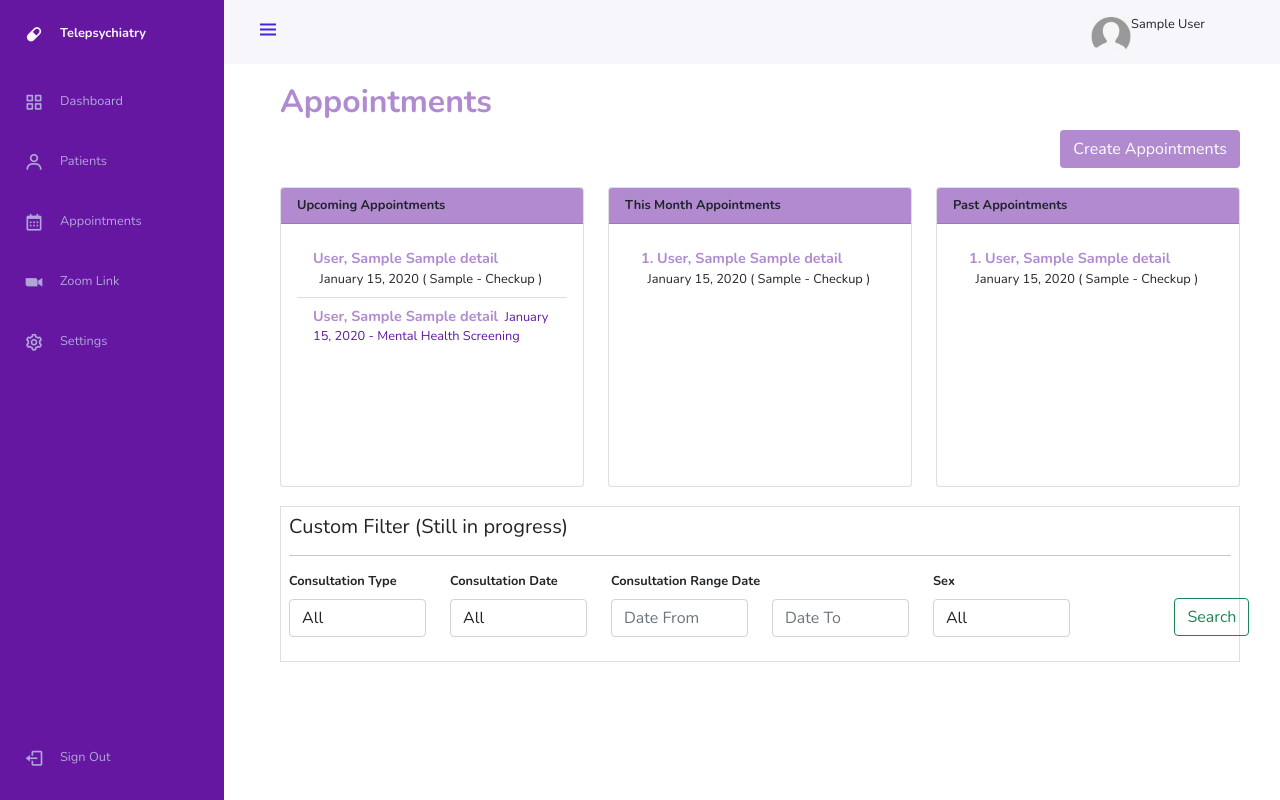
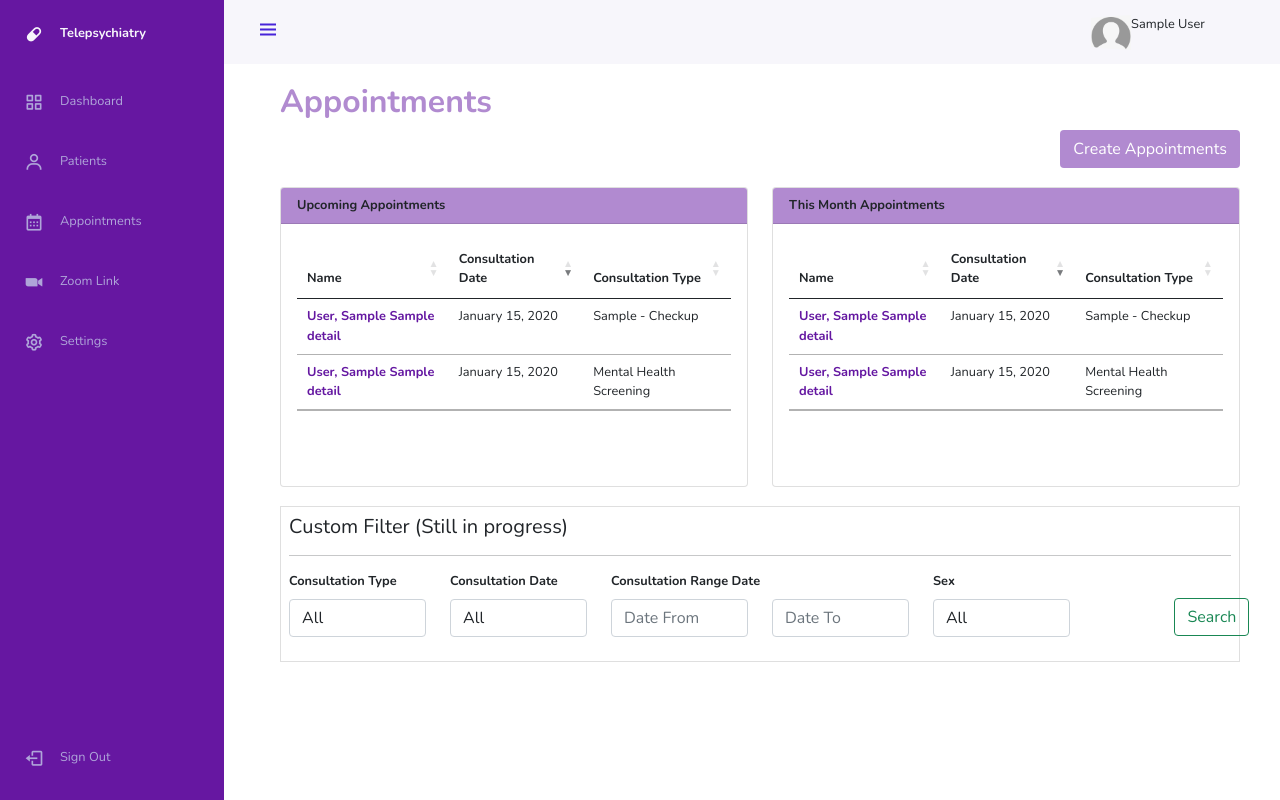
Before and after one commit to poliam/teleconsult_DOST_2023, a Django app: template appointments/templates/appointment_dashboard.html in a window 1280 px wide. Run offline with Django 3.2, Linux system fonts and the light colour scheme; tables that the repository leaves empty hold one stand-in row (values such as "Sample post"); the template is opened without the code that fills it: values that come from a table or form of the project are taken from there, most other values are stand-ins (such as "Sample title", 1, 10 or a date in 2020); form fields are guessed from the names that the template uses; some libraries are stand-ins or nearby versions.

Commit message:
fix minor issue and major issue

```diff
--- a/Teleconsult/templates/dashboard.html
+++ b/Teleconsult/templates/dashboard.html
@@ -75,7 +75,7 @@
 		    				Upcoming Appointment
 		  				</div>
 		  				<div class="card-body">
-		    				<h5 class="card-title">{{ week_consultation.count }}</h5>
+		    				<h5 class="card-title">{{ upcomming_appointment }}</h5>
 		    				<p class="card-text"></p>
 		    				<a href="{% url 'AppointmentList' %}" class="view_more">View More</a>
 		  				</div>
--- a/Teleconsult/views.py
+++ b/Teleconsult/views.py
@@ -28,7 +28,9 @@ def dashboard(request):
 
 	current_date = date.today()
 	future_date = current_date + timedelta(days=7)
-	returnVal['week_consultation'] = encounter.objects.filter(consultation_date__range=(current_date, future_date)).order_by('consultation_date')
+	week_consultation = encounter.objects.filter(consultation_date__range=(current_date, future_date)).order_by('consultation_date')
+	list_of_psychiatric_evaluate = psychiatric_evaluate.objects.filter(evaluation_consultation_date__range=(current_date, future_date)).order_by('evaluation_consultation_date')
+	returnVal['upcomming_appointment'] = week_consultation.count() + list_of_psychiatric_evaluate.count()
 	today_consultation = encounter.objects.filter(consultation_date=current_date).order_by('consultation_date')
 	today_consultation_list = []
 	for consultation in today_consultation:
--- a/appointments/templates/appointment_dashboard.html
+++ b/appointments/templates/appointment_dashboard.html
@@ -49,87 +49,180 @@
 	</div>
 	<br/>
 	<div class="row">
-		<div class="col-sm-4">
+		<div class="col-6">
 			<div class="card appointment_cards">
   				<div class="card-header card_background_color">
     				Upcoming Appointments
   				</div>
   				<div class="card-body appointment_card_body">
-    				<ul class="list-group list-group-flush">
+  					<table class="table" id="upcomingAppointment">
+  						<thead>
+  							<th>Name</th>
+  							<th>Consultation Date</th>
+  							<th>Consultation Type</th>
+  						</thead>
+  						<tbody>
   							{% for consultation in week_consultation %}
+
   								{% if forloop.last %}
-    							<li class="list-group-item consultations_name_list">
+	  								<tr>
+	  									<td>
 	  									{% if group_type == "Doctor" or  group_type == "Nurse" %}
 		    								<a href="{% url 'EditConsultation' consultation.pk %}" style="text-decoration:none; color:#6417A1;">
 		    							{% else %}
 		    								<a href="{% url 'PatientDetailed' consultation.details.pk %}" style="text-decoration:none; color:#6417A1;">
 		    							{% endif %}
 		    								<b>{{ consultation.details.last_name|capfirst }}, {{ consultation.details.first_name|capfirst }} {{ consultation.details.middle_name|capfirst }}</b>
-
-	    							</a>&nbsp;&nbsp;{{ consultation.consultation_date|date:"F d, Y" }} ( {{consultation.reason_for_interaction}} - Checkup )
-	    						</li>
+		    								</a>
+		    							</td>
+		    							<td>{{ consultation.consultation_date|date:"F d, Y" }}</td>
+		    							<td>{{consultation.reason_for_interaction}} - Checkup </td>
+		    						</tr>
 		    						{% for psychiatric_evaluate in list_of_psychiatric_evaluate %}
-	    							<li class="list-group-item consultations_name_list">
+		    							<tr>
+		    								<td>
 		    									<a href="{% url 'PatientDetailed' psychiatric_evaluate.details.pk %}" style="text-decoration:none; color:#6417A1;">
-	    									<b>{{ psychiatric_evaluate.details.last_name|capfirst }}, {{ psychiatric_evaluate.details.first_name|capfirst }} {{ psychiatric_evaluate.details.middle_name|capfirst }}</b>&nbsp;&nbsp;{{ psychiatric_evaluate.evaluation_consultation_date|date:"F d, Y" }} - Mental Health Screening
+			    									<b>{{ psychiatric_evaluate.details.last_name|capfirst }}, {{ psychiatric_evaluate.details.first_name|capfirst }} {{ psychiatric_evaluate.details.middle_name|capfirst }}</b>
 			    								</a>
-	    							</li>
+		    								</td>
+		    								<td>
+		    									{{ psychiatric_evaluate.evaluation_consultation_date|date:"F d, Y" }}
+		    								</td>
+		    								<td>
+		    									Mental Health Screening
+		    								</td>
+		    							</tr>
     								{% endfor %}
   								{% else %}
-   								<li class="list-group-item consultations_name_list">
+  									<tr>
+	  									<td>
 	  									{% if group_type == "Doctor" or  group_type == "Nurse" %}
 		    								<a href="{% url 'EditConsultation' consultation.pk %}" style="text-decoration:none; color:#6417A1;">
 		    							{% else %}
 		    								<a href="{% url 'PatientDetailed' consultation.details.pk %}" style="text-decoration:none; color:#6417A1;">
 		    							{% endif %}
 		    								<b>{{ consultation.details.last_name|capfirst }}, {{ consultation.details.first_name|capfirst }} {{ consultation.details.middle_name|capfirst }}</b>
-
-	    							</a>&nbsp;&nbsp;{{ consultation.consultation_date|date:"F d, Y" }} ( {{consultation.reason_for_interaction}} - Checkup )
-	    						</li>
+		    								</a>
+		    							</td>
+		    							<td>{{ consultation.consultation_date|date:"F d, Y" }}</td>
+		    							<td>{{consultation.reason_for_interaction}} - Checkup </td>
+		    						</tr>
   								{% endif %}
   							{% empty %}
   								{% for psychiatric_evaluate in list_of_psychiatric_evaluate %}
-    							<li class="list-group-item consultations_name_list">
+  									<tr>
+	    								<td>
 	    									<a href="{% url 'PatientDetailed' psychiatric_evaluate.details.pk %}" style="text-decoration:none; color:#6417A1;">
-    									<b>{{ psychiatric_evaluate.details.last_name|capfirst }}, {{ psychiatric_evaluate.details.first_name|capfirst }} {{ psychiatric_evaluate.details.middle_name|capfirst }}</b>&nbsp;&nbsp;{{ psychiatric_evaluate.evaluation_consultation_date|date:"F d, Y" }} - Mental Health Screening
+		    									<b>{{ psychiatric_evaluate.details.last_name|capfirst }}, {{ psychiatric_evaluate.details.first_name|capfirst }} {{ psychiatric_evaluate.details.middle_name|capfirst }}</b>
 		    								</a>
-    							</li>
+	    								</td>
+	    								<td>
+	    									{{ psychiatric_evaluate.evaluation_consultation_date|date:"F d, Y" }}
+	    								</td>
+	    								<td>
+	    									Mental Health Screening
+	    								</td>
+	    							</tr>
 		    					{% empty %}
 		    						No Appointment for the comming 7 days. . .
 		    					{% endfor %}
   							{% endfor %}
-
-
-					</ul>
+  						</tbody>
+  					</table>
   				</div>
 			</div>
 		</div>
-		<div class="col-sm-4">
+		<div class="col-6">
 			<div class="card appointment_cards">
   				<div class="card-header card_background_color">
     				This Month Appointments
   				</div>
   				<div class="card-body appointment_card_body">
-  					<ul class="list-group list-group-flush">
+  					<table class="table" id="monthlyAppointment">
+  						<thead>
+  							<th>Name</th>
+  							<th>Consultation Date</th>
+  							<th>Consultation Type</th>
+  						</thead>
+  						<tbody>
   							{% for consultation in month_consultation %}
-							<li class="list-group-item consultations_name_list">
-
+  								{% if forloop.last %}
+  									<tr>
+  										<td>
   											{% if group_type == "Doctor" or group_type == "Nurse" %}
 	    										<a href="{% url 'EditConsultation' consultation.pk %}" style="text-decoration:none; color:#6417A1;">
 			    							{% else %}
 			    								<a href="{% url 'PatientDetailed' consultation.details.pk %}" style="text-decoration:none; color:#6417A1;">
 			    							{% endif %}
-									<b>{{ forloop.counter  }}. {{ consultation.details.last_name|capfirst }}, {{ consultation.details.first_name|capfirst }} {{ consultation.details.middle_name|capfirst }}</b>
-								</a>&nbsp;&nbsp;{{ consultation.consultation_date|date:"F d, Y" }} ( {{consultation.reason_for_interaction}} - Checkup )
-							</li>
+			    							<b>{{ consultation.details.last_name|capfirst }}, {{ consultation.details.first_name|capfirst }} {{ consultation.details.middle_name|capfirst }}</b>
+			    							</a>
+  										</td>
+  										<td>
+  											{{ consultation.consultation_date|date:"F d, Y" }}
+  										</td>
+  										<td>
+  											{{consultation.reason_for_interaction}} - Checkup
+  										</td>
+  									</tr>
+  									{% for psychiatric_evaluate in list_of_psychiatric_evaluate_month %}
+  										<tr>
+  											<td>
+  												<a href="{% url 'PatientDetailed' psychiatric_evaluate.details.pk %}" style="text-decoration:none; color:#6417A1;">
+  													<b>{{ psychiatric_evaluate.details.last_name|capfirst }}, {{ psychiatric_evaluate.details.first_name|capfirst }} {{ psychiatric_evaluate.details.middle_name|capfirst }}</b>
+  												</a>
+  											</td>
+  											<td>
+  												{{ psychiatric_evaluate.evaluation_consultation_date|date:"F d, Y" }}
+  											</td>
+  											<td>
+  												Mental Health Screening
+  											</td>
+  										</tr>
+  									{% endfor %}
+  								{% else %}
+  									<tr>
+  										<td>
+  											{% if group_type == "Doctor" or group_type == "Nurse" %}
+	    										<a href="{% url 'EditConsultation' consultation.pk %}" style="text-decoration:none; color:#6417A1;">
+			    							{% else %}
+			    								<a href="{% url 'PatientDetailed' consultation.details.pk %}" style="text-decoration:none; color:#6417A1;">
+			    							{% endif %}
+			    							<b>{{ consultation.details.last_name|capfirst }}, {{ consultation.details.first_name|capfirst }} {{ consultation.details.middle_name|capfirst }}</b>
+			    							</a>
+  										</td>
+  										<td>
+  											{{ consultation.consultation_date|date:"F d, Y" }}
+  										</td>
+  										<td>
+  											{{consultation.reason_for_interaction}} - Checkup
+  										</td>
+  									</tr>
+  								{% endif %}
+  							{% empty %}
+  								{% for psychiatric_evaluate in list_of_psychiatric_evaluate_month %}
+  									<tr>
+										<td>
+											<a href="{% url 'PatientDetailed' psychiatric_evaluate.details.pk %}" style="text-decoration:none; color:#6417A1;">
+												<b>{{ psychiatric_evaluate.details.last_name|capfirst }}, {{ psychiatric_evaluate.details.first_name|capfirst }} {{ psychiatric_evaluate.details.middle_name|capfirst }}</b>
+											</a>
+										</td>
+										<td>
+											{{ psychiatric_evaluate.evaluation_consultation_date|date:"F d, Y" }}
+										</td>
+										<td>
+											Mental Health Screening
+										</td>
+									</tr>
   								{% empty %}
   									No Appointment for this Month. . .
   								{% endfor %}
-					</ul>
+  							{% endfor %}
+  						</tbody>
+  					</table>
   				</div>
 			</div>
 		</div>
-		<div class="col-sm-4">
+		<div style="display:none;">
 			<div class="card appointment_cards">
   				<div class="card-header card_background_color">
     				Past Appointments
@@ -324,6 +417,25 @@
 		let table = new DataTable('.patient_table');
 		$("#id_consultation_date").datepicker({format:'mm/dd/yyyy'}).datepicker("setDate",'now');
 		$("#id_evaluation_consultation_date").datepicker({format:'mm/dd/yyyy'}).datepicker("setDate",'now');
+
+		let table2 = new DataTable('#upcomingAppointment', {
+			pageLength: 100,
+			order: [[1, 'desc']]
+		});
+		$("#upcomingAppointment_length").hide();
+		$("#upcomingAppointment_filter").hide();
+		$("#upcomingAppointment_info").hide();
+		$("#upcomingAppointment_paginate").hide();
+
+		let table3 = new DataTable('#monthlyAppointment', {
+			pageLength: 100,
+			order: [[1, 'desc']]
+		});
+		$("#monthlyAppointment_length").hide();
+		$("#monthlyAppointment_filter").hide();
+		$("#monthlyAppointment_info").hide();
+		$("#monthlyAppointment_paginate").hide();
+
 	})
 
 	function resetModal(){
--- a/appointments/views.py
+++ b/appointments/views.py
@@ -41,6 +41,7 @@ def AppointmentList(request):
 	returnVal['list_of_patients'] = details.objects.filter(status=1, is_delete=0)
 
 	returnVal['list_of_psychiatric_evaluate'] = psychiatric_evaluate.objects.filter(evaluation_consultation_date__range=(current_date, future_date)).order_by('evaluation_consultation_date')
+	returnVal['list_of_psychiatric_evaluate_month'] = psychiatric_evaluate.objects.filter(evaluation_consultation_date__month=this_month).order_by('evaluation_consultation_date')
 
 	returnVal['consultationEncounterForm'] = AddConsultationEncounterForm()
 	returnVal['PsychiatricEvaluateForm'] = AddPsychiatricEvaluateForm()
--- a/consultation/views.py
+++ b/consultation/views.py
@@ -373,7 +373,6 @@ def EditConsultation(request, encounter_id):
 	returnVal['list_of_nurse_notes'] = nurse_notes.objects.filter(encounter=encounter_id)
 
 
-
 	if request.method == 'POST':
 		try:
 			vitalsign_instance = vitalsign.objects.get(encounter=encounter_id)
@@ -485,7 +484,7 @@ def EditConsultation(request, encounter_id):
 						returnVal['patientDetailed'] = patient_instance
 						returnVal['history_present_illness_list'] = history_present_illness.objects.filter(encounter=encounter_id, is_delete=0, status=1)
 						returnVal['diagnosis_list'] = diagnosis.objects.filter(encounter=encounter_id, is_delete=0, status=1)
-						return render(request, 'consultation_edit.html', returnVal)
+						return redirect("EditConsultation", encounter_id=encounter_instance.pk)
 					elif request.POST.get('action') == 'save_exit':
 						# Process the data and redirect
 						# Example: Save the data and then redirect
@@ -499,7 +498,7 @@ def EditConsultation(request, encounter_id):
 						returnVal['patientDetailed'] = patient_instance
 						returnVal['history_present_illness_list'] = history_present_illness.objects.filter(encounter=encounter_id, is_delete=0, status=1)
 						returnVal['diagnosis_list'] = diagnosis.objects.filter(encounter=encounter_id, is_delete=0, status=1)
-						return render(request, 'consultation_edit.html', returnVal)
+						return redirect("EditConsultation", encounter_id=encounter_instance.pk)
 					elif request.POST.get('action') == 'save_exit':
 						# Process the data and redirect
 						# Example: Save the data and then redirect
```
Also changed, not shown: patient/templates/patient_detailed.html (+11 -13 lines). Lines whose indentation alone changed are shown as unchanged.
